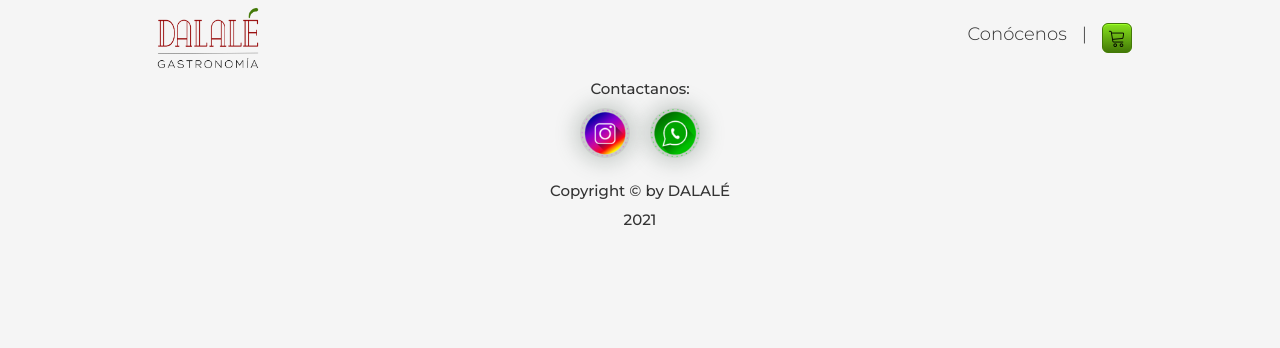
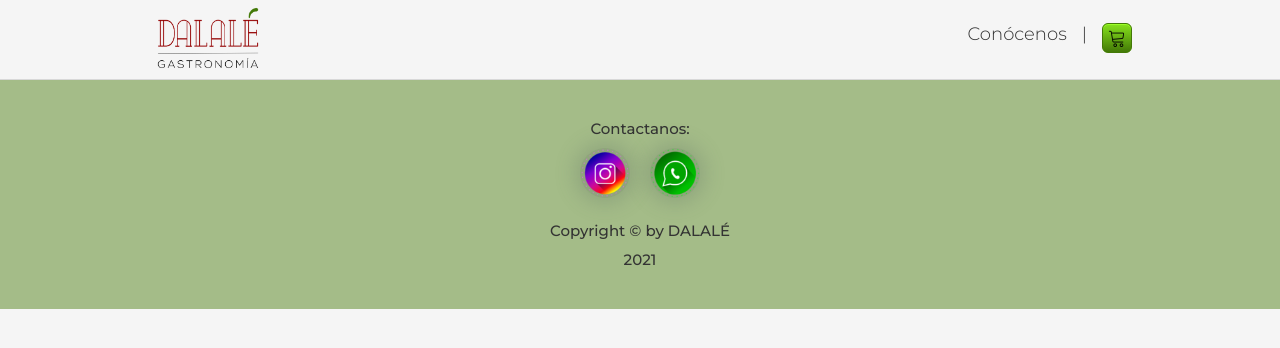
Before and after one commit to danielvaldivv/dalale-website, a React app: page /checkout/information in a window 1280 px wide. Shown: the top 348 px of the page. Built offline with nearby package versions, Linux system fonts and the light colour scheme.

Commit message:
[Changes] Header border bottom and Footer backgrouncolor

```diff
--- a/src/components/Footer/Frooter.scss
+++ b/src/components/Footer/Frooter.scss
@@ -7,6 +7,8 @@
   text-align: center;
   margin: 30px auto;
   padding-bottom: 30px;
+  padding-top: 30px;
+  background-color: #44790775;
 
   & p{
     margin: 10px auto;
--- a/src/components/Header/Header.scss
+++ b/src/components/Header/Header.scss
@@ -4,6 +4,7 @@ header {
   left: 0;
   right: 0;
   background-color: whitesmoke;
+  border-bottom: 1px solid rgba(150,150,150,0.3);
 
   & section {
     max-width: 1024px;
```
